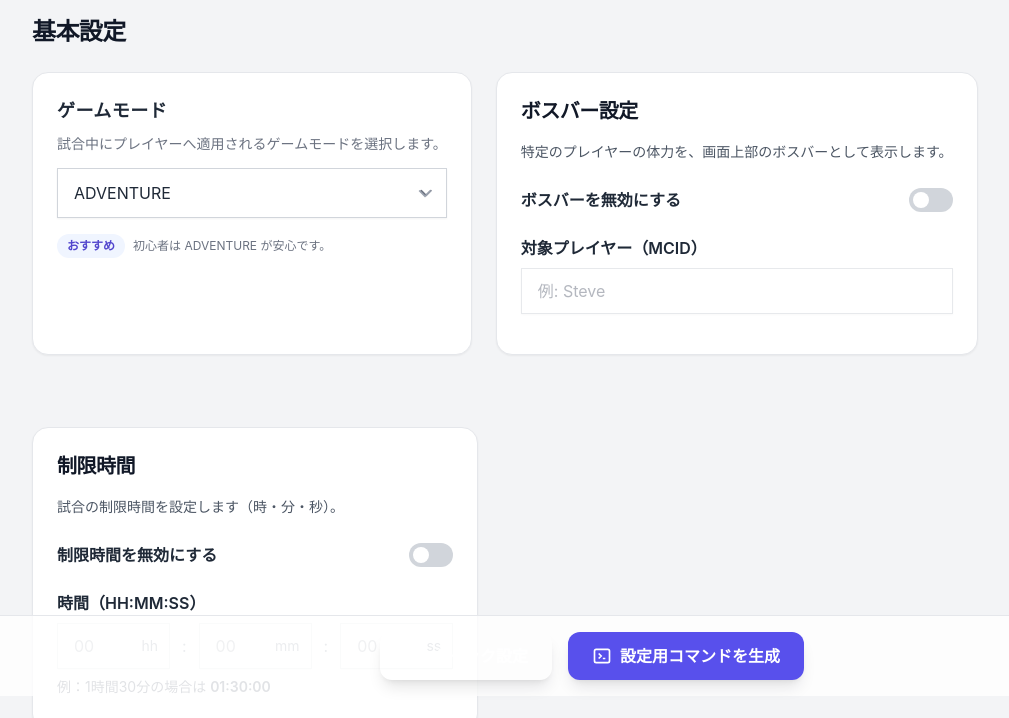
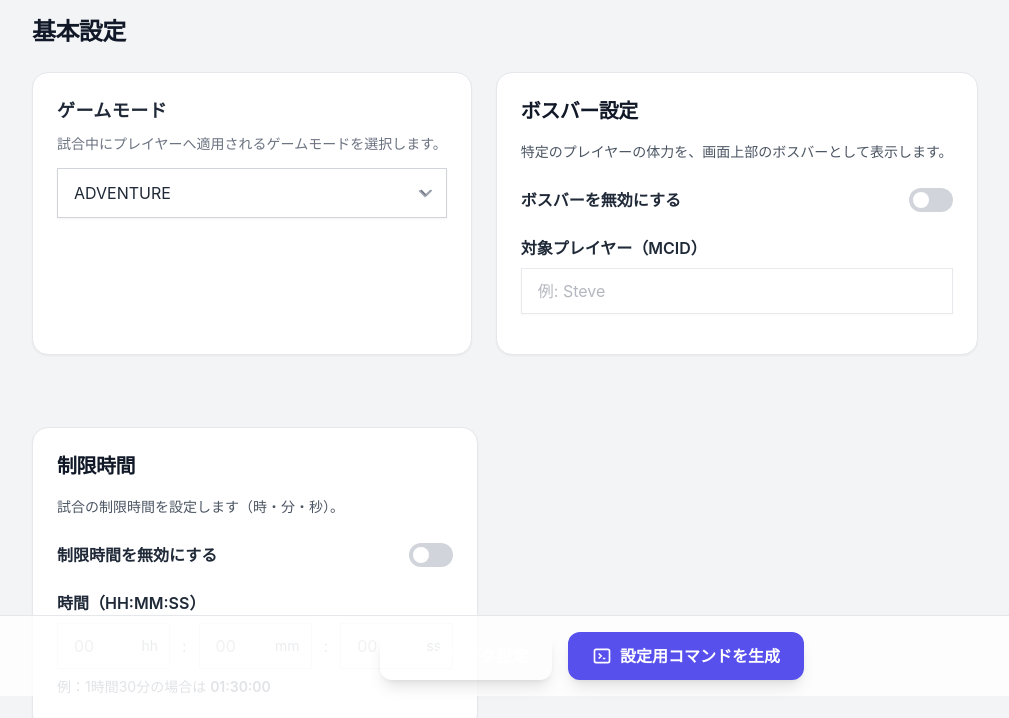
Before and after one commit to TeamKun/KCDKPlugin, a plain HTML site: page docs/index.html in a window 1280 px wide. Shown: the part 104-822 px from the top of the page, without its empty margins (48-1057 px from the left). Drawn offline with nearby package versions, Linux system fonts and the light colour scheme.

Commit message:
不要なラベル削除

```diff
--- a/docs/index.html
+++ b/docs/index.html
@@ -51,16 +51,6 @@
                                         <path d="M19 9l-7 7-7-7" />
                                     </svg>
                                 </div>
-                            </div>
-
-                            <div class="mt-4 flex items-center gap-2">
-                                <span
-                                    class="inline-flex items-center rounded-full bg-indigo-50 px-2.5 py-1 text-xs font-semibold text-indigo-700">
-                                    おすすめ
-                                </span>
-                                <span class="text-xs text-gray-500">
-                                    初心者は ADVENTURE が安心です。
-                                </span>
                             </div>
                         </div>
                     </div>
```
